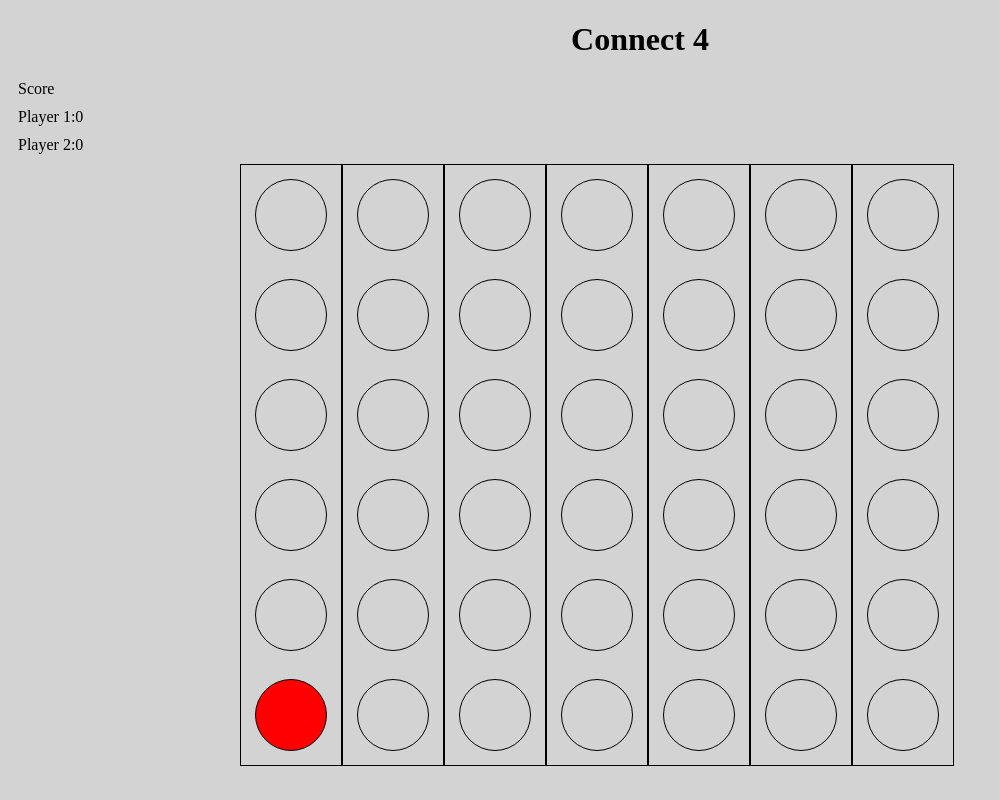
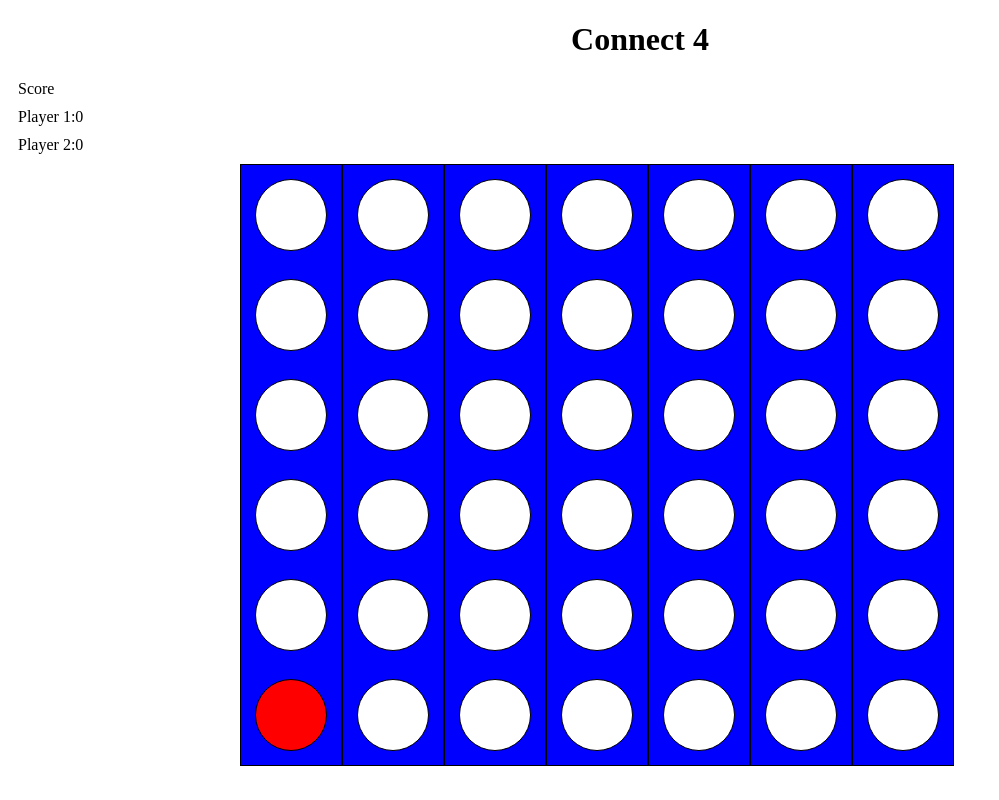
Before and after one commit to annaboeri/connect-4, a plain HTML site: page index.html in a window 1280 px wide. Both pictures are taken after a click on the element 291 px from the left and 464 px from the top of the page. Shown: the whole page, without its empty margins (0-999 px from the left). Drawn offline with Linux system fonts and the light colour scheme.

Commit message:
added blue background to rows in css

```diff
--- a/CSS/style.css
+++ b/CSS/style.css
@@ -1,5 +1,4 @@
 body {
-    background: lightgray;
 }
 
 h1 {
@@ -15,6 +14,7 @@ h1 {
     width:  800px;
 }
 
+
 .flex-container {
     display: flex;
     float:left;
@@ -24,6 +24,7 @@ h1 {
     height: 600px;
     width: 100px;
     border: 1px solid black;
+    background-color: blue;
 
 }
 
@@ -33,4 +34,6 @@ h1 {
     border: 1px solid black;
     border-radius: 40px;
     text-align: center;
+    background-color: white;
+
 }
--- a/scripts/script.js
+++ b/scripts/script.js
@@ -17,7 +17,7 @@ var game = {
     renderCurrentPlayer: function(){
         for (i = 5; i >= 0; i--){
             var $newSlot = $(this).children().eq(i)
-            if ($newSlot.css("background-color") === "rgba(0, 0, 0, 0)"){
+            if ($newSlot.css("background-color") === "rgb(255, 255, 255)"){
                 $newSlot.css("background-color", game.currentPlayer.color)
                 break
             }
@@ -39,6 +39,7 @@ var game = {
         }
      },
     checkVertical: function(){
+        if ($currentSlot.css("background-color") !== "rgba(255, 255, 255)"){
             if ($currentSlot.css("background-color") === $currentSlot.prev().css("background-color") &&
             $currentSlot.prev().css("background-color") === $currentSlot.prev().prev().css("background-color") &&
             $currentSlot.prev().prev().css("background-color") === $currentSlot.prev().prev().prev().css("background-color") ||
@@ -48,10 +49,13 @@ var game = {
                 alert(game.currentPlayer.name + " ,you won!")
                 game.updateScore()
             }
+        }
+
     },
 
     checkHorizontal: function(){
         var currentSlotIndex = $currentSlot.index()
+        if ($currentSlot.css("background-color") !== "rgba(255, 255, 255)"){
             if ($currentSlot.css("background-color") === $currentSlot.parent().prev().children().eq(currentSlotIndex).css("background-color") &&
             $currentSlot.parent().prev().children().eq(currentSlotIndex).css("background-color") === $currentSlot.parent().prev().prev().children().eq(currentSlotIndex).css("background-color") &&
             $currentSlot.parent().prev().prev().children().eq(currentSlotIndex).css("background-color")  === $currentSlot.parent().prev().prev().prev().children().eq(currentSlotIndex).css("background-color") ||
@@ -61,11 +65,13 @@ var game = {
             alert(game.currentPlayer.name + " ,you won!")
             game.updateScore()
             }
+        }
     },
 
 
     checkRightAndDown: function(){
         var currentSlotIndex = $currentSlot.index()
+        if ($currentSlot.css("background-color") !== "rgba(255, 255, 255)"){
             if ($currentSlot.css("background-color") === $currentSlot.parent().prev().children().eq(currentSlotIndex - 1).css("background-color") &&
             $currentSlot.parent().prev().children().eq(currentSlotIndex - 1).css("background-color") === $currentSlot.parent().prev().prev().children().eq(currentSlotIndex - 2).css("background-color") &&
             $currentSlot.parent().prev().prev().children().eq(currentSlotIndex - 2).css("background-color")  === $currentSlot.parent().prev().prev().prev().children().eq(currentSlotIndex - 3).css("background-color") ||
@@ -75,11 +81,14 @@ var game = {
             alert(game.currentPlayer.name + " ,you won!")
             game.updateScore()
             }
+        }
+
     },
 
 
     checkRightAndUp: function(){
        var currentSlotIndex = $currentSlot.index()
+       if ($currentSlot.css("background-color") !== "rgba(255, 255, 255)"){
             if ($currentSlot.css("background-color") === $currentSlot.parent().prev().children().eq(currentSlotIndex + 1).css("background-color") &&
             $currentSlot.parent().prev().children().eq(currentSlotIndex + 1).css("background-color") === $currentSlot.parent().prev().prev().children().eq(currentSlotIndex + 2).css("background-color") &&
             $currentSlot.parent().prev().prev().children().eq(currentSlotIndex + 2).css("background-color")  === $currentSlot.parent().prev().prev().prev().children().eq(currentSlotIndex + 3).css("background-color") ||
@@ -90,13 +99,14 @@ var game = {
             game.updateScore()
             }
        }
+
     }
-
-
+}
 
 game.init()
 
 var $currentSlot
+
 var $column1 = $('#column-1')
 var $column2 = $('#column-2')
 var $column3 = $('#column-3')
```
Lines whose indentation alone changed are shown as unchanged.
